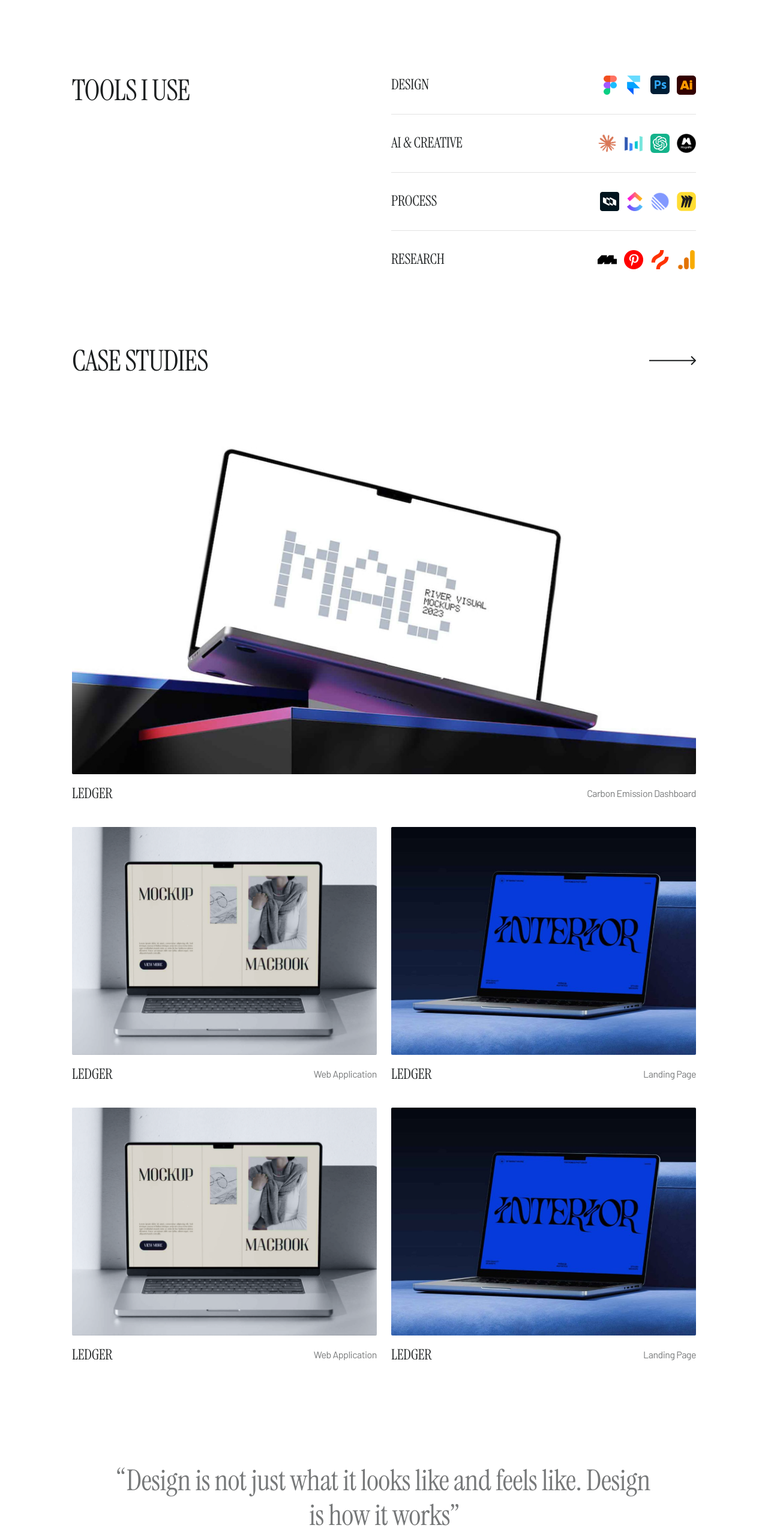
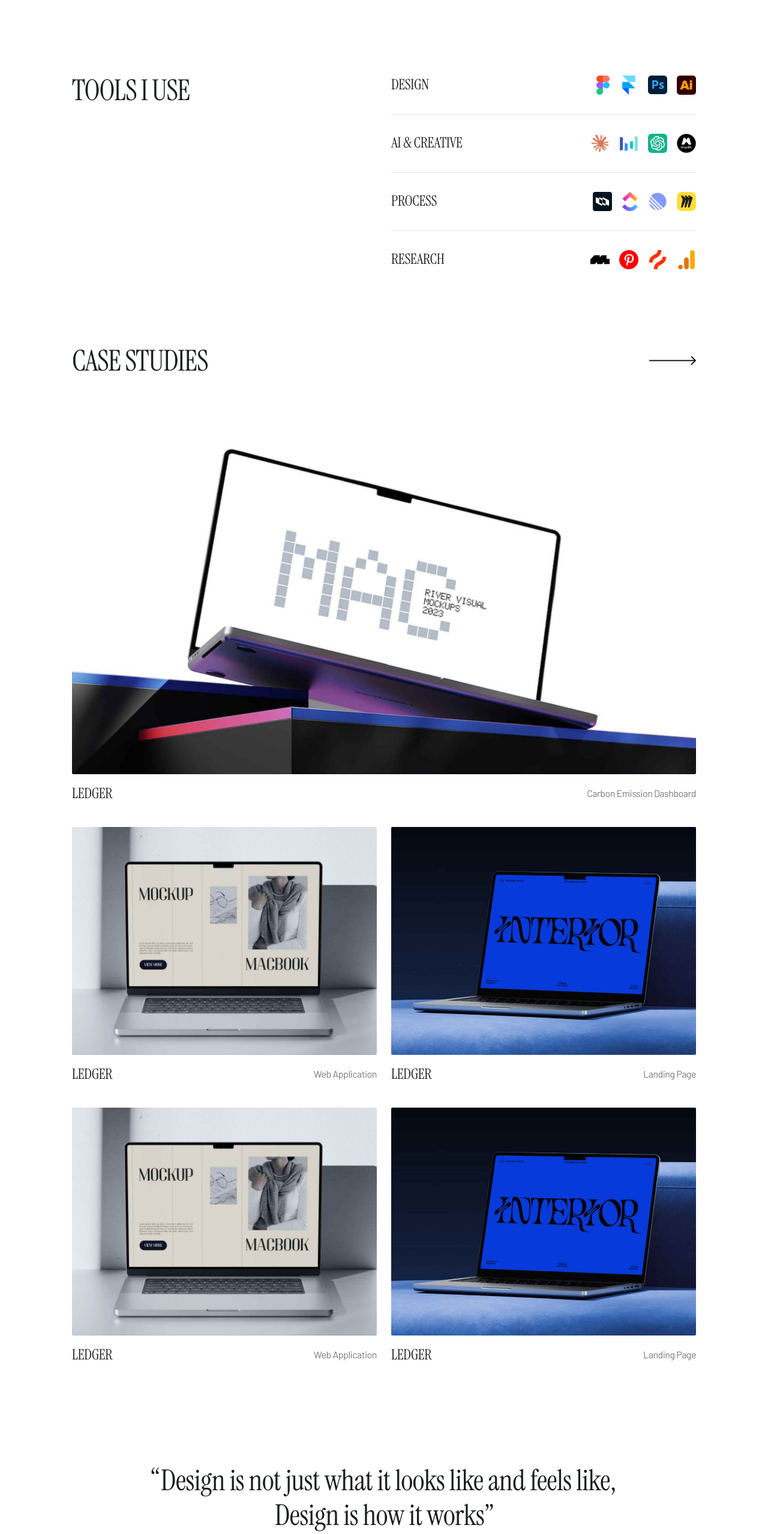
Before and after one commit to nahidul-design/portfolio_nahid, a Next.js app: page / in a window 1280 px wide. Shown: the part 1848-4406 px from the top of the page at 60% size. Built offline with nearby package versions, Linux system fonts and the light colour scheme; a web font is replaced by a local one.

Commit message:
Refine section spacing and quote/case-study styling

```diff
--- a/components/Quote.tsx
+++ b/components/Quote.tsx
@@ -25,10 +25,11 @@ export default function Quote() {
       <figure className="mx-auto flex max-w-4xl flex-col items-center gap-4 text-center">
         <Reveal
           as="blockquote"
-          className="font-display text-[clamp(1.75rem,4vw,3rem)] leading-[1.2] tracking-[-0.01em] text-ink-muted"
+          className="font-display text-[clamp(1.75rem,4vw,3rem)] leading-[1.2] tracking-[-0.01em] text-ink"
         >
-          &ldquo;Design is not just what it looks like and feels like. Design is
-          how it works&rdquo;
+          &ldquo;Design is not just what it looks like and feels like,
+          <br />
+          Design is how it works&rdquo;
         </Reveal>
 
         <Reveal
--- a/components/Tools.tsx
+++ b/components/Tools.tsx
@@ -99,7 +99,7 @@ export default function Tools() {
                   {row.label}
                 </Reveal>
 
-                <Reveal group className="flex items-center gap-3">
+                <Reveal group className="flex items-center gap-4">
                   {row.tools.map((tool) => (
                     <ToolIcon
                       key={tool.src}
```
